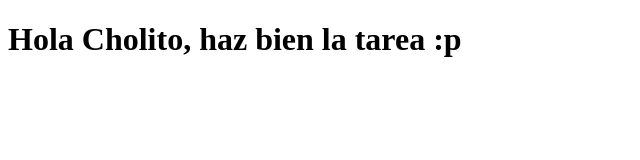
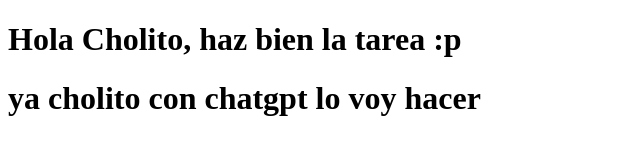
Before and after one commit to IESTP-WAZAAAA/Tarea-Pull-Request, a plain HTML site: page index.html in a window 1280 px wide. Shown: the whole page, without its empty margins (0-640 px from the left). Drawn offline with Linux system fonts and the light colour scheme.

Commit message:
agregue texto a mi index

```diff
--- a/index.html
+++ b/index.html
@@ -7,5 +7,6 @@
 </head>
 <body>
     <h1>Hola Cholito, haz bien la tarea :p</h1>
+    <h1>ya cholito con chatgpt lo voy hacer</h1>
 </body>
 </html>
```
